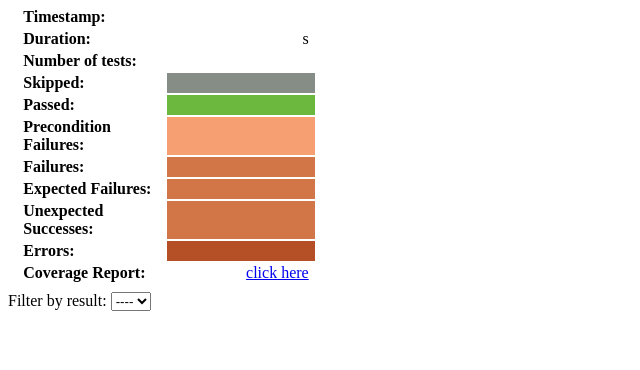
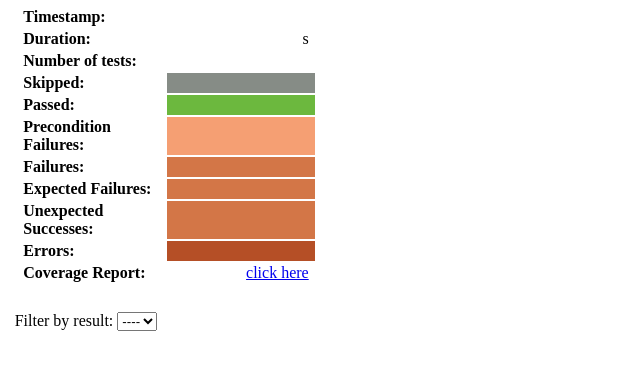
Before and after one commit to anfema/anfema-django-testutils, a Django app: template anfema_django_testutils/templates/test-results-template.html in a window 1280 px wide. Shown: the part 44-414 px from the top of the page, without its empty margins (0-640 px from the left). Run offline with Django 3.2, Linux system fonts and the light colour scheme; the template is opened without the code that fills it, so the values that code supplies are empty; some libraries are stand-ins or nearby versions.

Commit message:
Add space between summary and filter selection
Closes #15

```diff
--- a/anfema_django_testutils/static/css/test-results.css
+++ b/anfema_django_testutils/static/css/test-results.css
@@ -11,6 +11,7 @@
 .container {
     text-align: left;
     margin: 5pt;
+    margin-top: 20px;
 }
 
 .test-report-summary {
--- a/anfema_django_testutils/templates/test-results-template.html
+++ b/anfema_django_testutils/templates/test-results-template.html
@@ -62,7 +62,7 @@
                     </tr>
                 </table>
             </div>
-            <div>
+            <div class="container">
                 <form action="/action_page.php">
                     <label for="selection-result-filter">
                         Filter by result:
```
